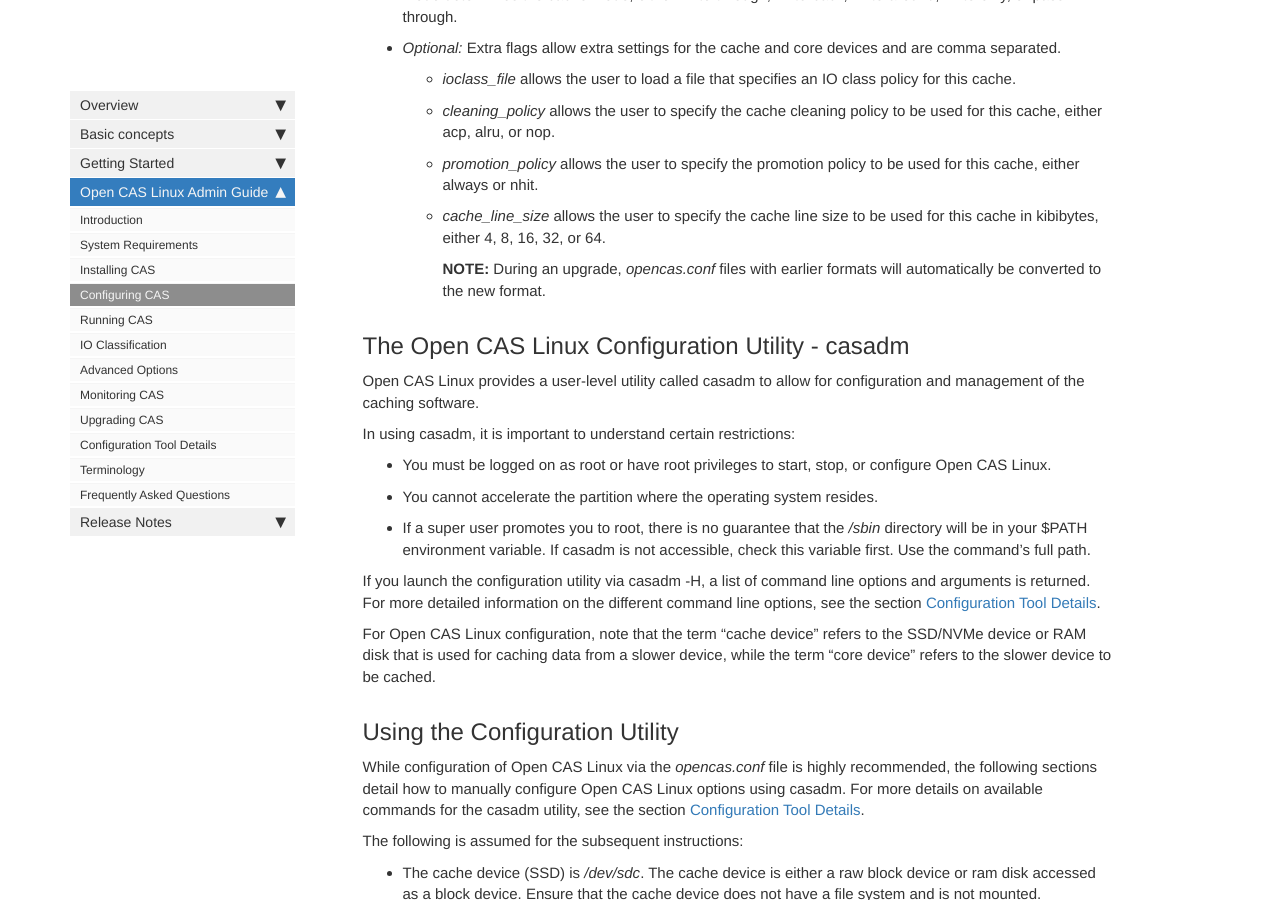
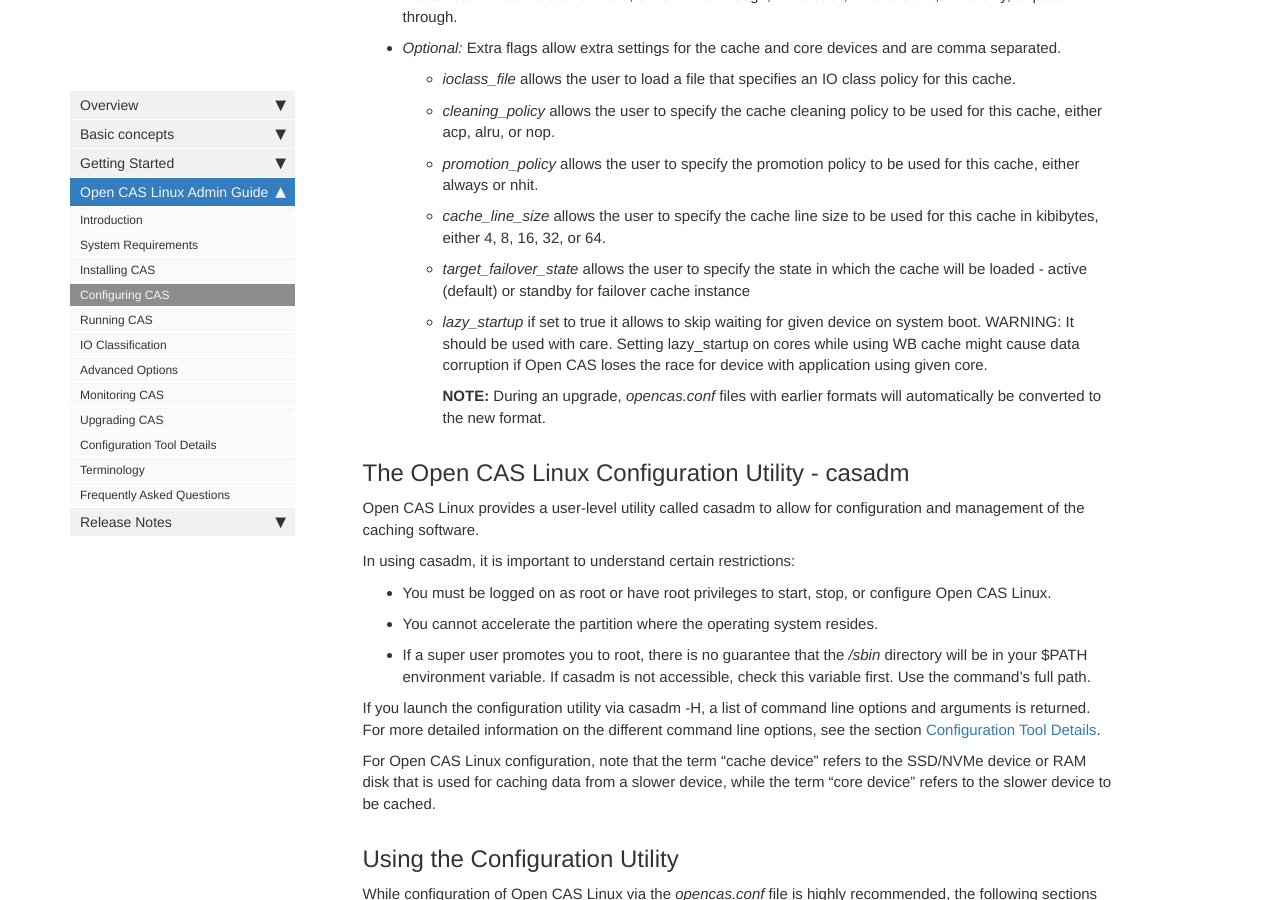
Before and after one commit to Open-CAS/open-cas.github.io, a Jekyll site: the page built from pages/open_cas_linux/guide_configuring.md, in a window 1280 px wide and 900 px high, scrolled down 2768 px. Built offline with Jekyll 4.4.1, drawn with Linux system fonts in a browser that asks for light colours; nearby versions of some CDN libraries; comment, search, counter and statistics services are not loaded.

Commit message:
Add information about target_failover_state and lazy_load
Signed-off-by: Jan Musial <jan.musial@intel.com>

```diff
--- a/pages/open_cas_linux/guide_configuring.md
+++ b/pages/open_cas_linux/guide_configuring.md
@@ -142,6 +142,15 @@
 
     -   *cache_line_size* allows the user to specify the cache line size to be
         used for this cache in kibibytes, either 4, 8, 16, 32, or 64.
+
+    -   *target_failover_state* allows the user to specify the state in which
+        the cache will be loaded - active (default) or standby for failover cache
+        instance
+
+    -   *lazy_startup* if set to true it allows to skip waiting for given device
+        on system boot. WARNING: It should be used with care. Setting lazy_startup
+        on cores while using WB cache might cause data corruption if Open CAS
+        loses the race for device with application using given core.
 
         **NOTE:** During an upgrade, *opencas.conf* files with earlier formats
         will automatically be converted to the new format.
```
